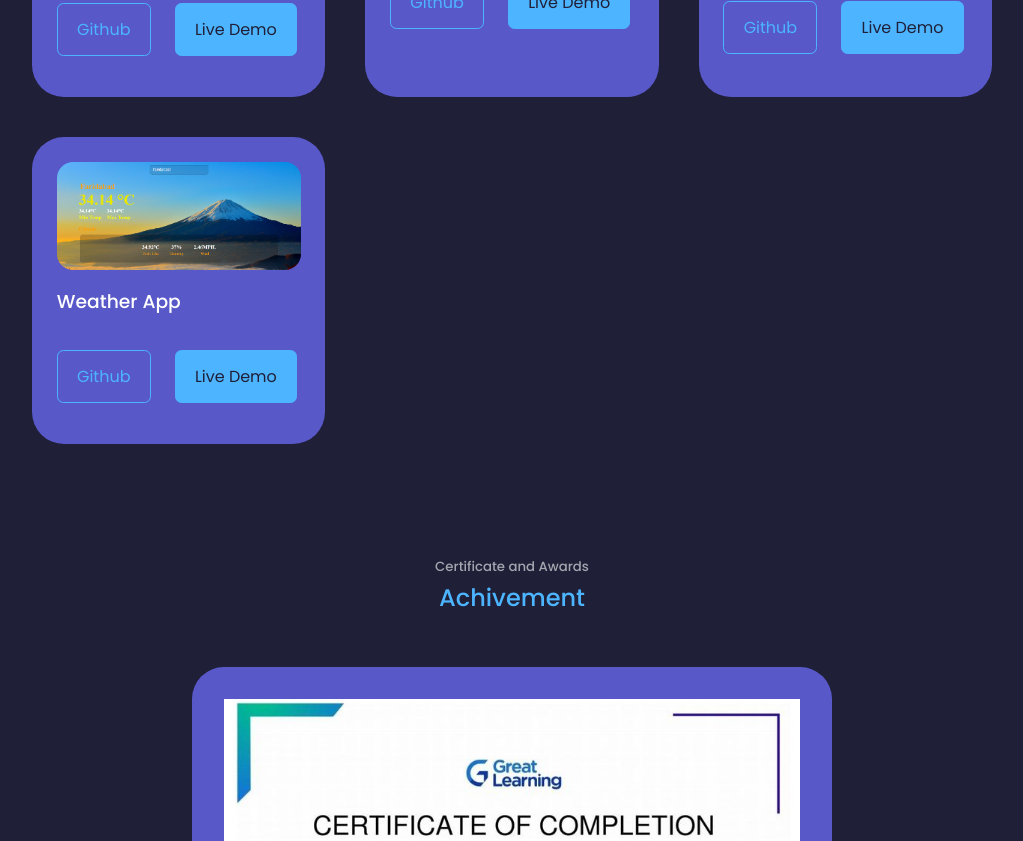
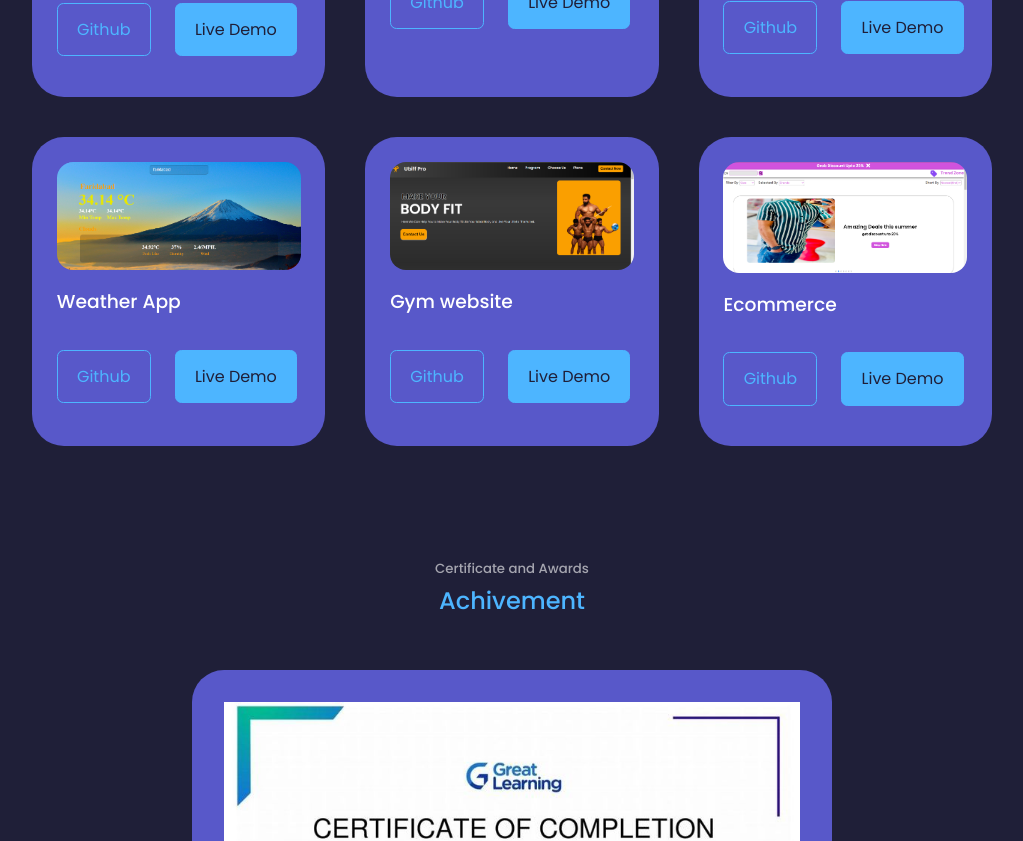
Before and after one commit to kunalcode0/portfolio, a React (Create React App) app: page / in a window 1280 px wide. Shown: the part 3520-4361 px from the top of the page, without its empty margins (128-1151 px from the left). Built offline with nearby package versions, Linux system fonts and the light colour scheme.

Commit message:
add more website

```diff
--- a/public/index.html
+++ b/public/index.html
@@ -9,9 +9,6 @@
       name="description"
       content="Web site created using create-react-app"
     />
-    <link rel="apple-touch-icon" href="%PUBLIC_URL%/logo192.png" />
-
-    <link rel="manifest" href="%PUBLIC_URL%/manifest.json" />
 
     <title>personal-portfolio</title>
   </head>
--- a/src/components/contact/Contact.jsx
+++ b/src/components/contact/Contact.jsx
@@ -39,7 +39,7 @@ function Contact() {
 
             <article className="contact__option">
             <BsWhatsapp className='contact__icon'/>
-            <h4>Email</h4>
+            <h4>Whatsapp</h4>
             <h5>+91-8791-412-532</h5>
             <a href="https://api.whatsapp.com/send?phone=+918791412532" target="_blank">Send a Message</a>
             </article>
--- a/src/components/portfolio/Portfolio.jsx
+++ b/src/components/portfolio/Portfolio.jsx
@@ -4,6 +4,8 @@ import img1 from '../../assets/portfolio1.png'
 import img2 from '../../assets/portfolio2.png'
 import img3 from '../../assets/portfolio3.png'
 import img4 from '../../assets/weather-app.png'
+import img5 from '../../assets/ecommerce.png'
+import img6 from '../../assets/gymapp.png'
 
 function Portfolio() {
   return (
@@ -54,6 +56,28 @@ function Portfolio() {
             <a href="https://kunalcode0.github.io/weather-app/" className="btn btn-primary"  target="_blank"   rel="noreferrer">Live Demo</a>
             </div>
         </article>
+
+        <article className='portfolio__item'>
+            <div className="portfolio__image">
+                <img src={img6} alt="" />
+            </div>
+            <h3>Gym website</h3>
+            <div className="portfolio__item-cta">
+            <a href="https://github.com/kunalcode0/gym-app" className="btn"  target="_blank"   rel="noreferrer">Github</a>
+            <a href="https://kunalcode0.github.io/gym-app/" className="btn btn-primary"  target="_blank"   rel="noreferrer">Live Demo</a>
+            </div>
+        </article>
+
+        <article className='portfolio__item'>
+            <div className="portfolio__image">
+                <img src={img5} alt="" />
+            </div>
+            <h3>Ecommerce</h3>
+            <div className="portfolio__item-cta">
+            <a href="https://github.com/kunalcode0/trend-zone" className="btn"  target="_blank"   rel="noreferrer">Github</a>
+            <a href="https://kunalcode0.github.io/trend-zone/" className="btn btn-primary"  target="_blank"   rel="noreferrer">Live Demo</a>
+            </div>
+        </article>
     </div>
    </section>
   )
```
Also changed, not shown: src/assets/ecommerce.png (added), src/assets/gymapp.png (added).
